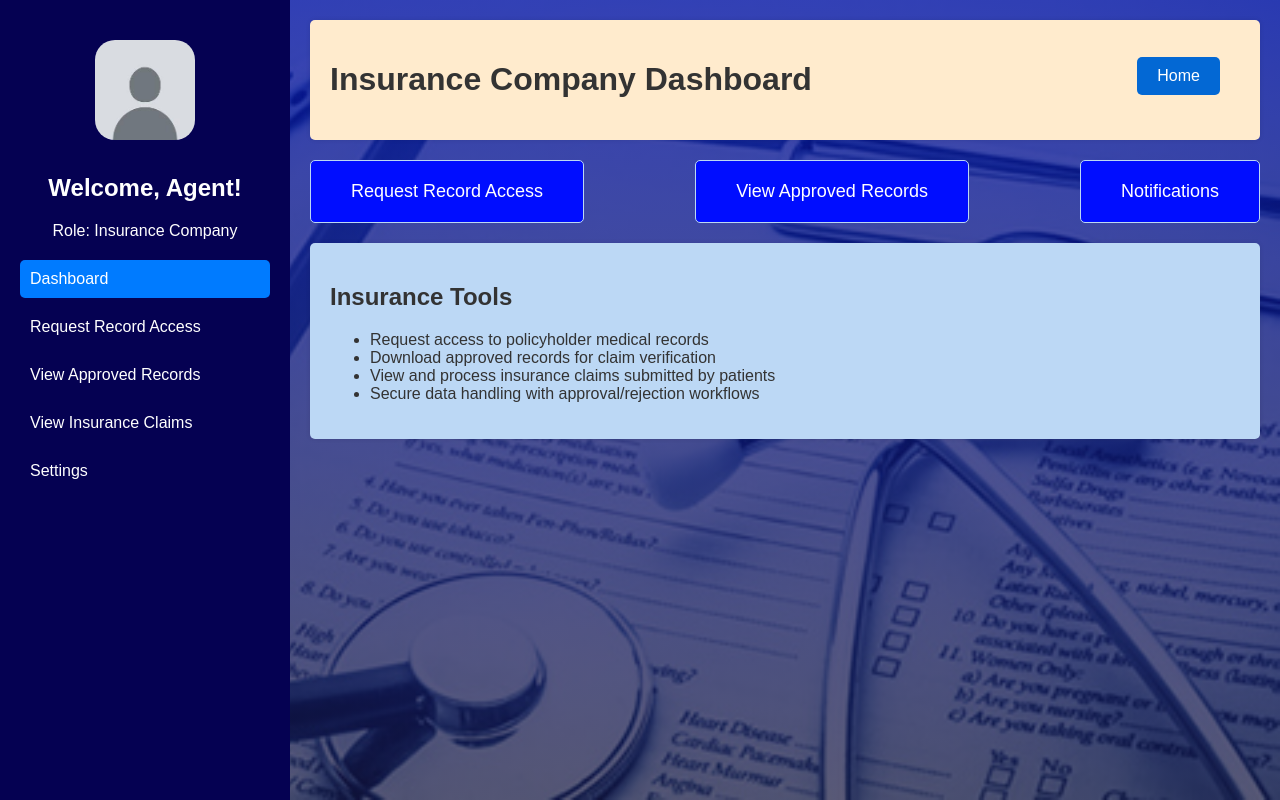
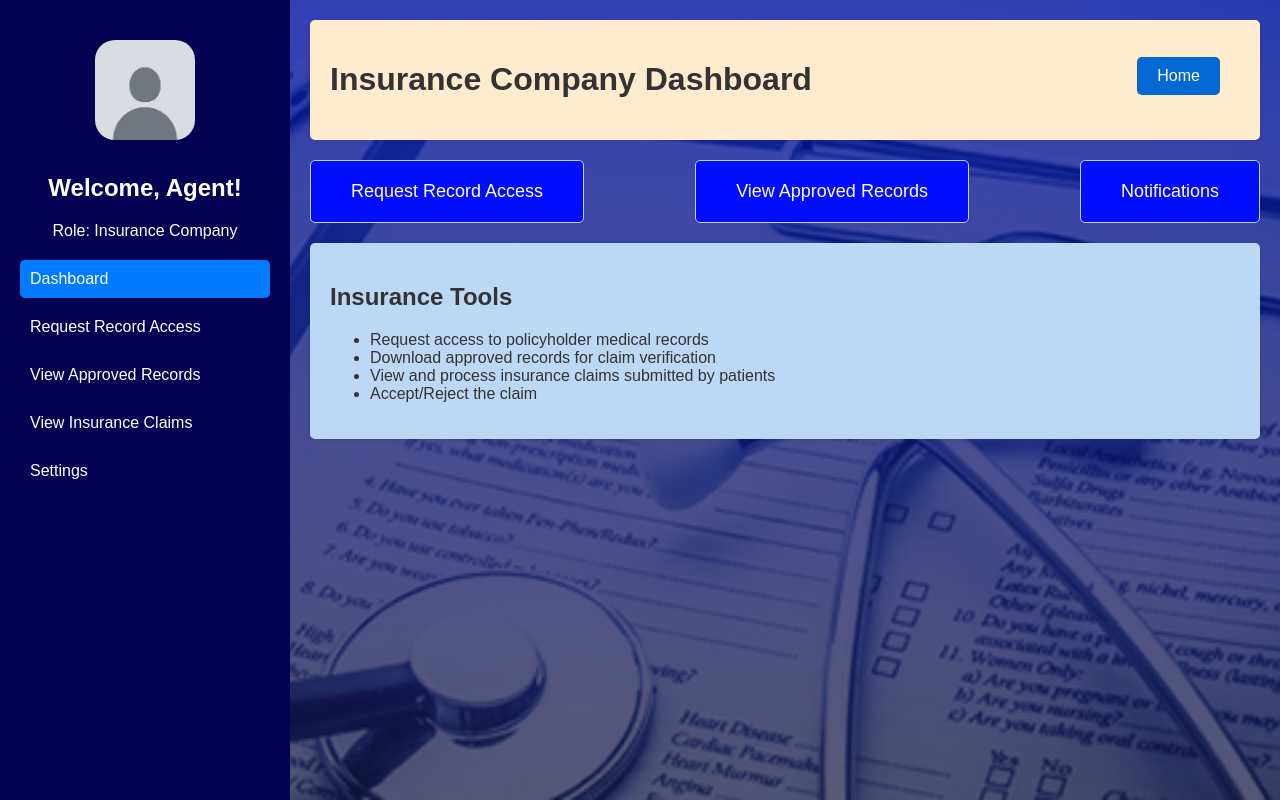
Before and after one commit to anukeysh2006/MLRMS, a Flask app: page /insurance/dashboard in a window 1280 px wide. Run offline with Flask 3, Linux system fonts and the light colour scheme.

Commit message:
Update insurance_dashboard.html

```diff
--- a/template/insurance_dashboard.html
+++ b/template/insurance_dashboard.html
@@ -44,7 +44,7 @@
                     <li>Request access to policyholder medical records</li>
                     <li>Download approved records for claim verification</li>
                     <li>View and process insurance claims submitted by patients</li>
-                    <li>Secure data handling with approval/rejection workflows</li>
+                    <li>Accept/Reject the claim</li>
                 </ul>
             </section>
         </div>
```
